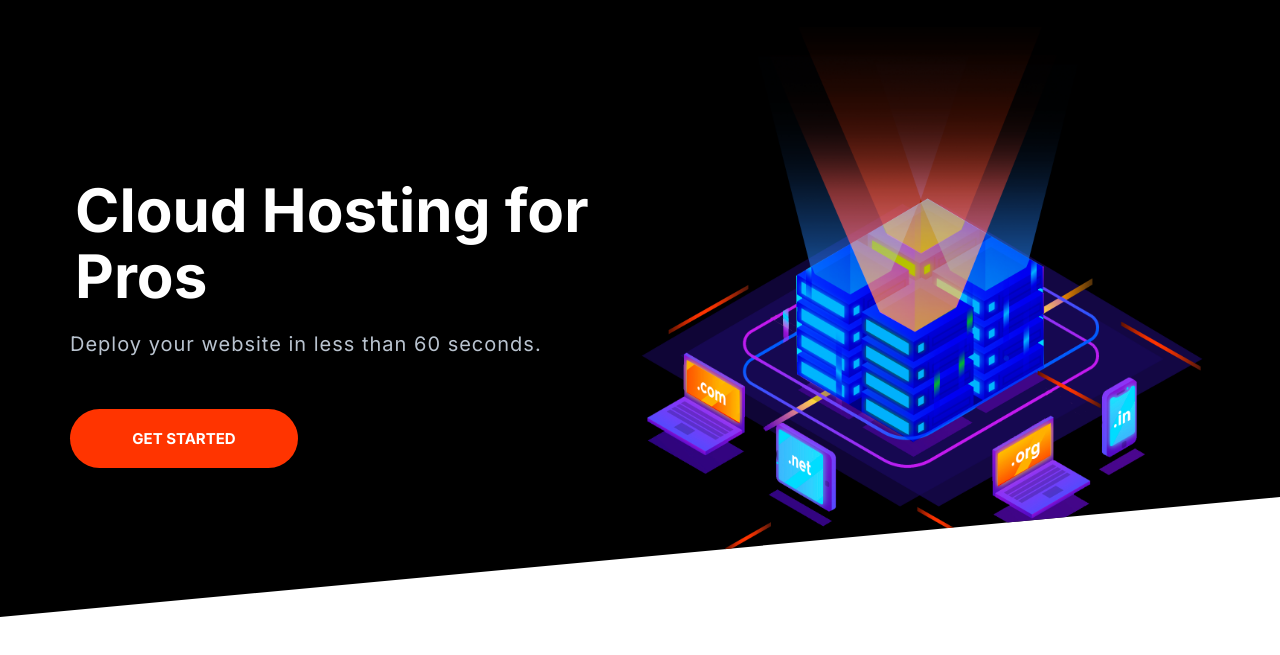
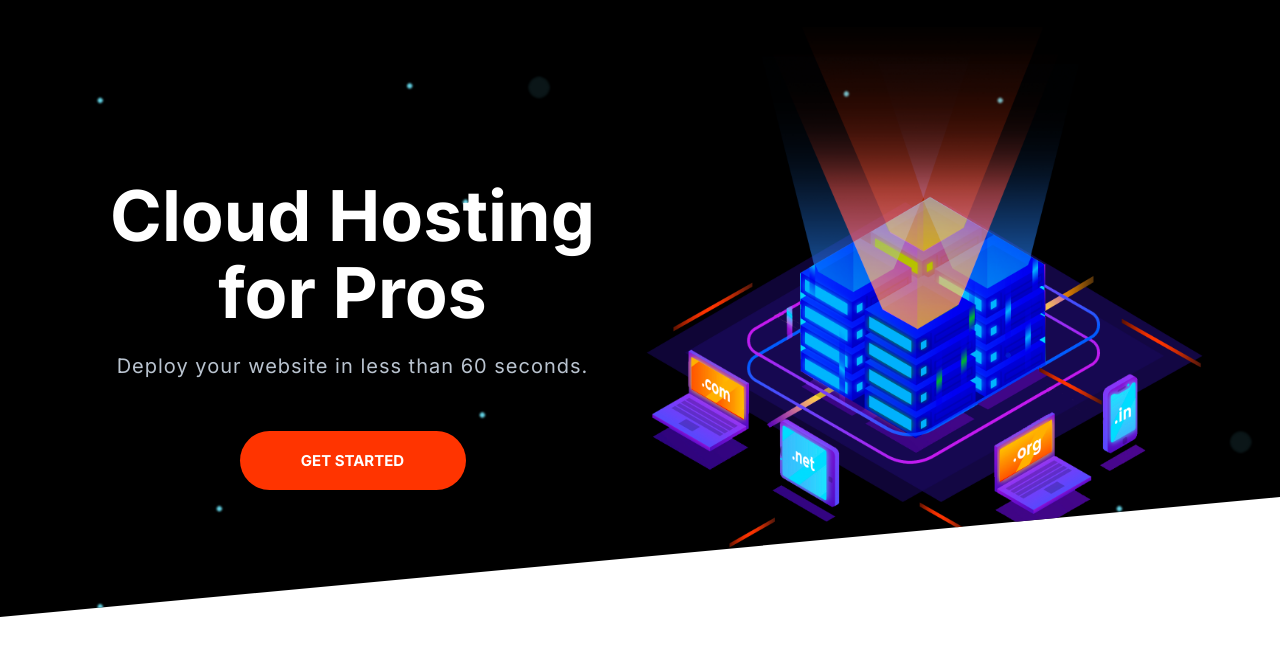
Before and after one commit to asjn3e/Moshified, a plain HTML site: page index.html in a window 1280 px wide. Shown: the part 77-732 px from the top of the page. Drawn offline with Linux system fonts and the light colour scheme.

Commit message:
fix hero lights and gap

```diff
--- a/style/style.css
+++ b/style/style.css
@@ -731,6 +731,9 @@ a {
 /* hero */
 .hero{
     clip-path: polygon(0% 0%, 100% 0, 100% 90%, 0% 100%);
+    background-image: url(../images/blue-dots.png);
+    background-repeat: repeat;
+    background-size: 700px;
 }
 .hero__description{
     color: #b9c3cf;
@@ -768,6 +771,7 @@ a {
 @media screen and (min-width:768px) {
     .hero{
         clip-path: polygon(0% 0%, 100% 0, 100% 80%, 0% 100%);
+        background-size: 600px;
     }
 
 
@@ -783,7 +787,7 @@ a {
 
     }
     .hero .block__heading{
-        text-align: left;
+        text-align: center;
         margin-top: 10rem;
     }
     .hero__btn{
@@ -793,9 +797,16 @@ a {
     .hero .block__heading >h1{
         font-size: 5rem;
     }
+    .hero .grid{
+        grid-gap: 1rem;
+    }
 }
 @media screen and (min-width:1024px) {
+    .hero{
+        clip-path: polygon(0% 0%, 100% 0, 100% 80%, 0% 100%);
+        background-size: 900px;
+    }
     .hero .block__heading >h1{
-        font-size: 6rem;
+        font-size: 7rem;
     }
 }
```
Also changed, not shown: images/blue-dots.png (added).
